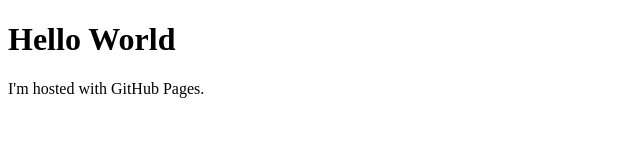
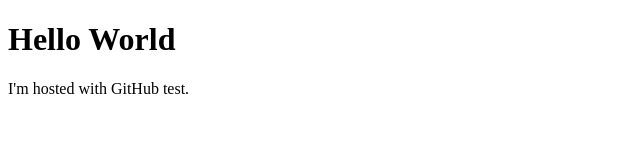
Before and after one commit to ricfa/ricfa.github.io, a plain HTML site: page index.html in a window 1280 px wide. Shown: the full height of the page, 0-640 px from the left. Drawn offline with Linux system fonts and the light colour scheme.

Commit message:
Update index.html

```diff
--- a/index.html
+++ b/index.html
@@ -2,6 +2,6 @@
 <html>
 <body>
 <h1>Hello World</h1>
-<p>I'm hosted with GitHub Pages.</p>
+<p>I'm hosted with GitHub test.</p>
 </body>
 </html>
```
